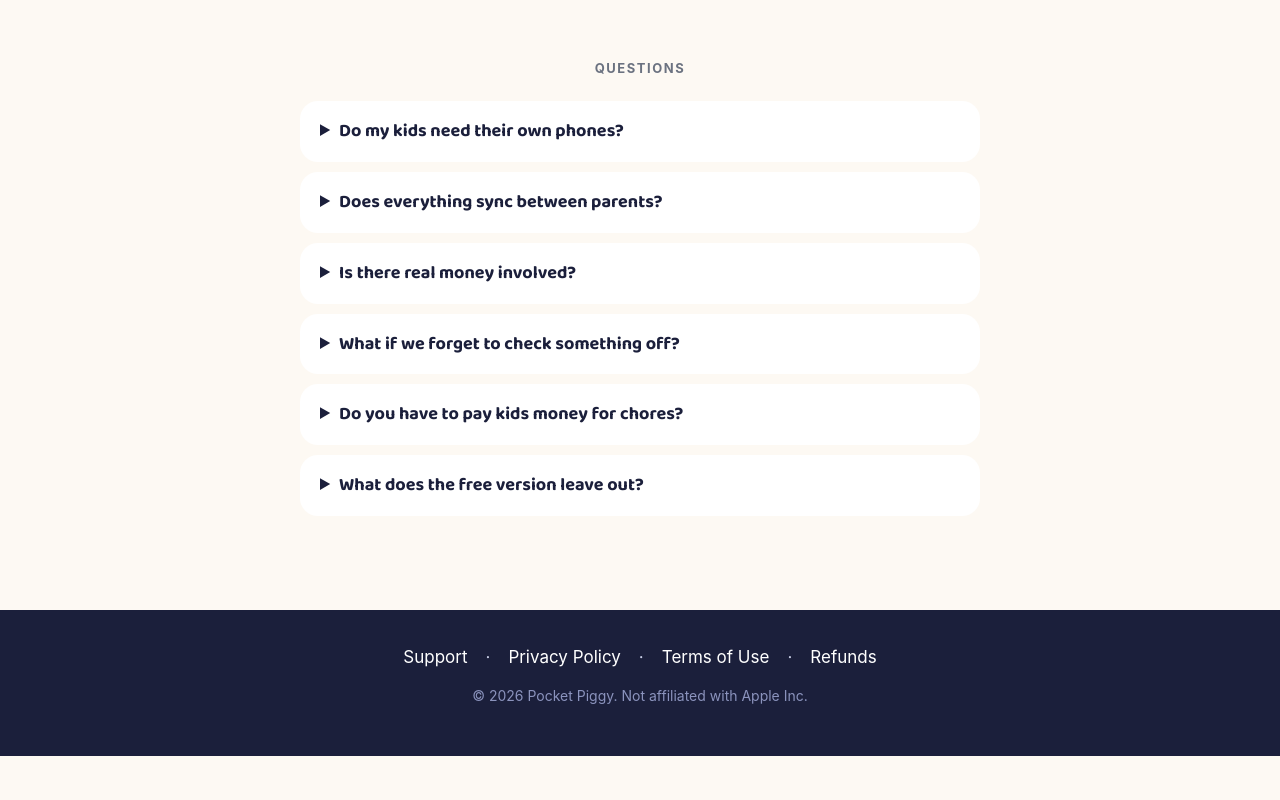
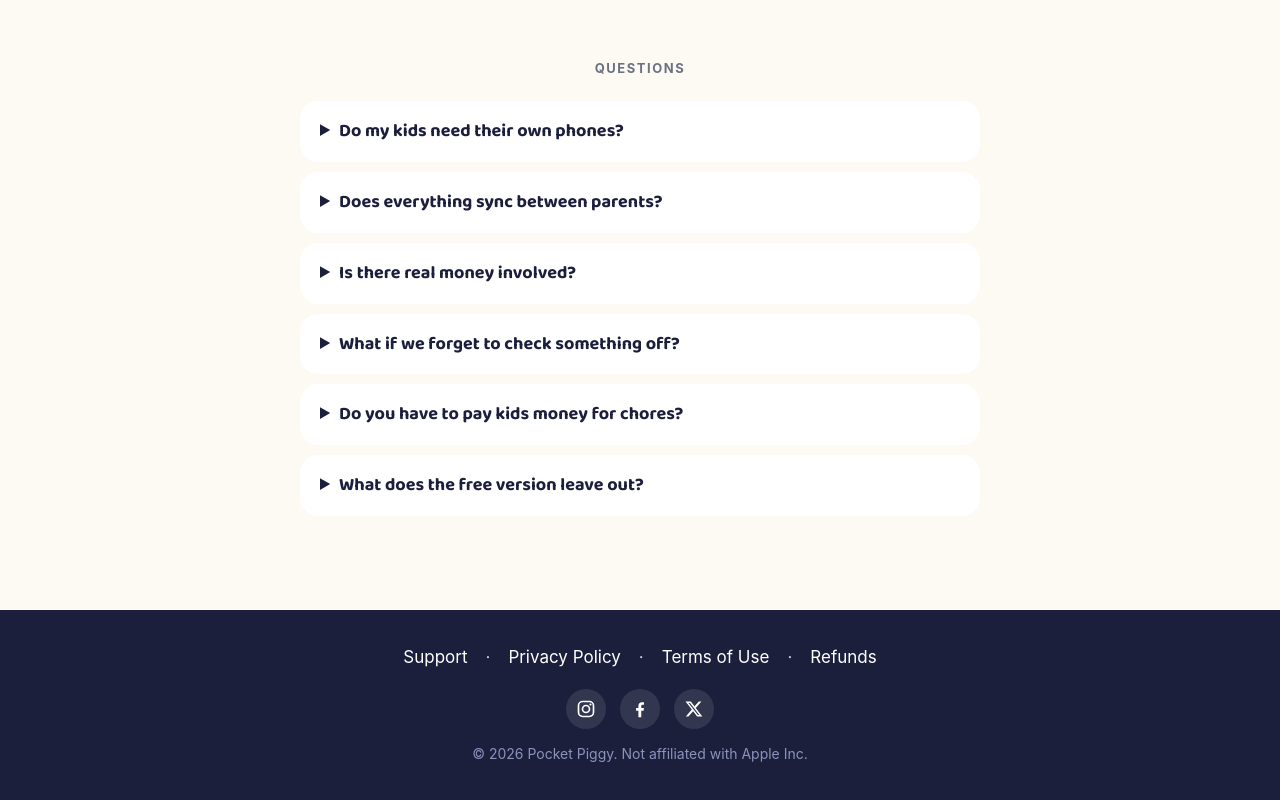
Before and after one commit to danielsmu/pocketpiggy-site, a plain HTML site: page index.html in a window 1280 px wide. Shown: the part 3967-4767 px from the top of the page. Before the commit the page ends 4723 px from the top, so only its background shows below. Drawn offline with Linux system fonts and the light colour scheme.

Commit message:
Add Instagram, Facebook and X links to the footer

```diff
--- a/index.html
+++ b/index.html
@@ -8,6 +8,10 @@
 <meta property="og:title" content="Pocket Piggy: Chores &amp; Money for Kids">
 <meta property="og:description" content="Chores that actually pay. A chore chart and allowance app the whole family can see.">
 <meta property="og:type" content="website">
+<meta name="twitter:site" content="@pocketpiggyapp">
+<script type="application/ld+json">
+{"@context":"https://schema.org","@type":"Organization","name":"Pocket Piggy","url":"https://pocketpiggy.app","email":"support@pocketpiggy.app","sameAs":["https://www.facebook.com/pocketpiggy","https://x.com/pocketpiggyapp","https://www.instagram.com/pocketpiggyapp"]}
+</script>
 <link rel="icon" href="assets/penny.svg">
 <link rel="preconnect" href="https://fonts.googleapis.com">
 <link rel="preconnect" href="https://fonts.gstatic.com" crossorigin>
@@ -209,6 +213,11 @@
       <a href="terms.html">Terms of Use</a> ·
       <a href="refunds.html">Refunds</a>
     </div>
+    <div class="social">
+      <a href="https://www.instagram.com/pocketpiggyapp" aria-label="Pocket Piggy on Instagram" rel="me noopener" target="_blank"><svg viewBox="0 0 24 24" aria-hidden="true"><rect x="3" y="3" width="18" height="18" rx="5" fill="none" stroke="currentColor" stroke-width="2"/><circle cx="12" cy="12" r="4.2" fill="none" stroke="currentColor" stroke-width="2"/><circle cx="17.4" cy="6.6" r="1.3" fill="currentColor"/></svg></a>
+      <a href="https://www.facebook.com/pocketpiggy" aria-label="Pocket Piggy on Facebook" rel="me noopener" target="_blank"><svg viewBox="0 0 24 24" aria-hidden="true"><path fill="currentColor" d="M13.5 22v-8h2.8l.4-3.3h-3.2V8.6c0-.9.3-1.6 1.6-1.6h1.7V4.1c-.3 0-1.3-.1-2.5-.1-2.5 0-4.2 1.5-4.2 4.3v2.4H7.3V14h2.8v8z"/></svg></a>
+      <a href="https://x.com/pocketpiggyapp" aria-label="Pocket Piggy on X" rel="me noopener" target="_blank"><svg viewBox="0 0 24 24" aria-hidden="true"><path fill="currentColor" d="M17.8 3h3.1l-6.8 7.7L22 21h-6.2l-4.9-6.3L5.3 21H2.2l7.2-8.3L1.8 3h6.4l4.4 5.8zm-1.1 16.2h1.7L7.2 4.7H5.4z"/></svg></a>
+    </div>
     <p class="copy">© 2026 Pocket Piggy. Not affiliated with Apple Inc.</p>
   </div>
 </footer>
--- a/styles.css
+++ b/styles.css
@@ -80,6 +80,10 @@ footer { background: var(--ink); color: #cbd0e8; margin-top: 40px; padding: 34px
 footer a { color: #fff; text-decoration: none; }
 footer a:hover { text-decoration: underline; }
 footer .row { display: flex; flex-wrap: wrap; gap: 10px 18px; align-items: center; justify-content: center; }
+footer .social { display: flex; justify-content: center; gap: 14px; margin-top: 18px; }
+footer .social a { display: grid; place-items: center; width: 40px; height: 40px; border-radius: 50%; background: rgba(255,255,255,.1); color: #fff; transition: background .15s; }
+footer .social a:hover { background: var(--purple); text-decoration: none; }
+footer .social svg { width: 20px; height: 20px; }
 footer .copy { text-align: center; color: #8b93bd; font-size: 14px; margin-top: 14px; }
 
 /* Screenshots */
```
Also changed, not shown: privacy.html (+5 -0 lines), refunds.html (+5 -0 lines), terms.html (+5 -0 lines).
